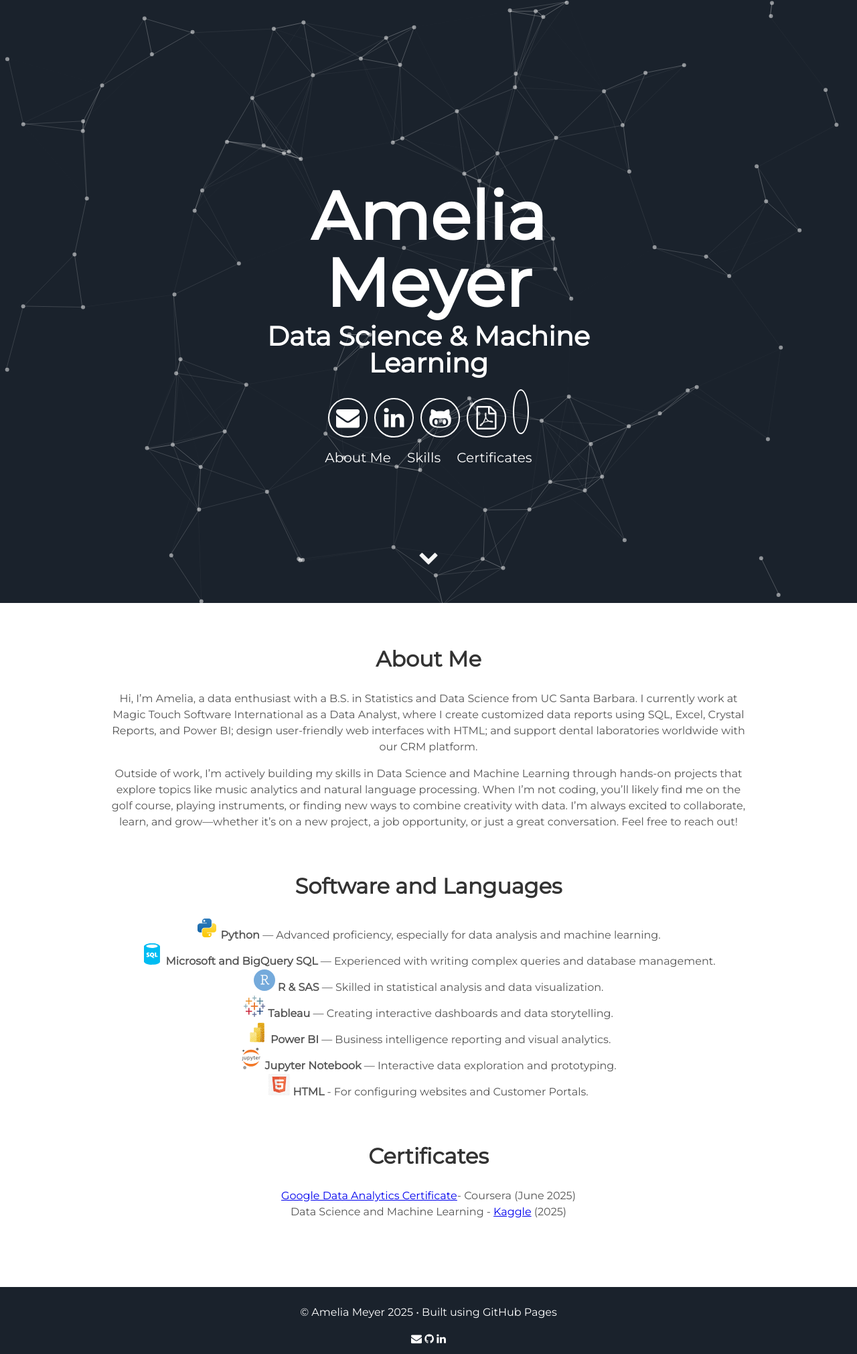
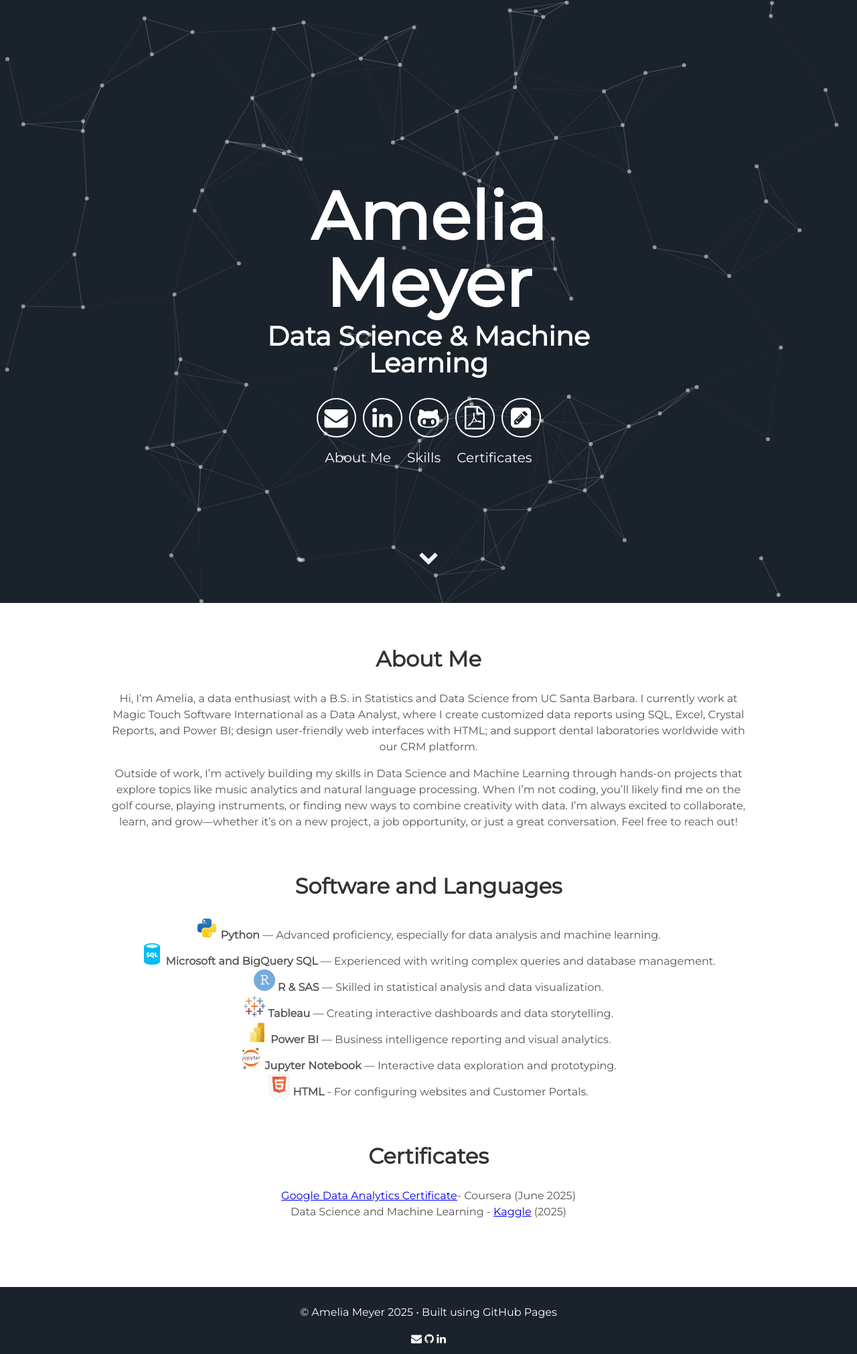
Before and after one commit to ameliameyer/home_test, a Jekyll site: the page built from index.html, in a window 1280 px wide. Shown: the whole page at 67% size. Built offline with Jekyll 4.4.1, drawn with Linux system fonts in a browser that asks for light colours.

Commit message:
Update header.html

```diff
--- a/_includes/header.html
+++ b/_includes/header.html
@@ -20,7 +20,7 @@
         <i class="icon fa fa-file-pdf-o" aria-hidden="true"></i>
       </a>
       <a aria-label="Medium" title="My Medium Articles" target="_blank" href="">
-        <i class="icon fa-solid fa-pen-to-square" aria-hidden="true"></i>
+        <i class="icon fa fa-pencil-square" aria-hidden="true"></i>
       </a>
 
     </div>
```
